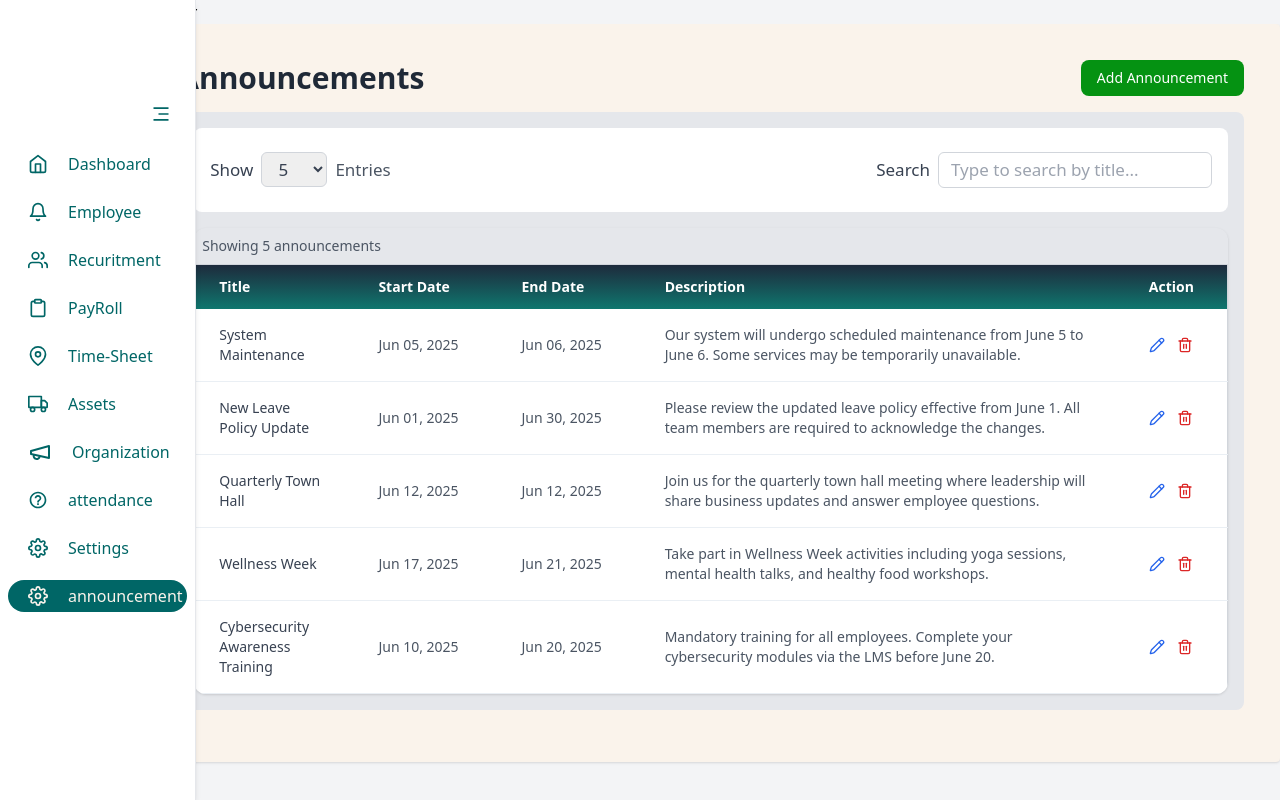
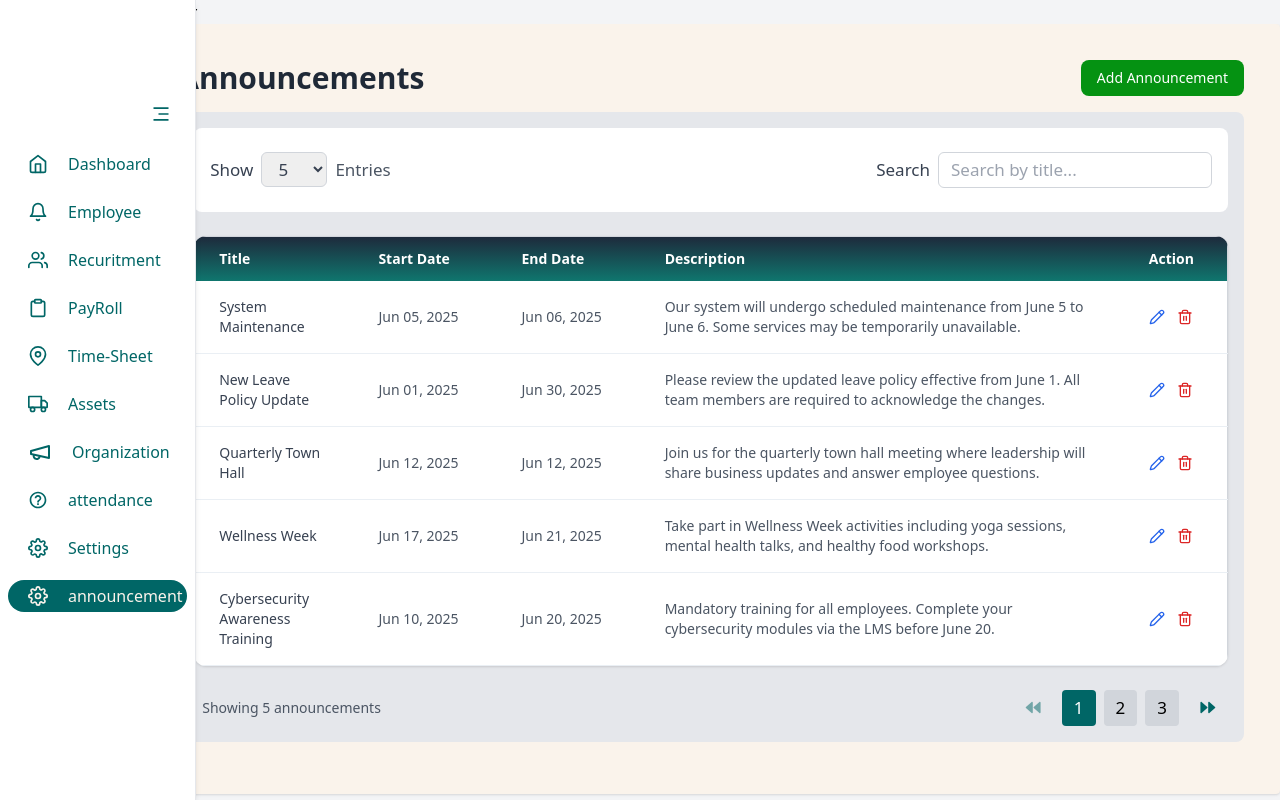
Before and after one commit to SMS-ReactAdminPannel/hrm-hrpanel, a React (Vite) app: page /announcement in a window 1280 px wide. Built offline with nearby package versions, Linux system fonts and the light colour scheme.

Commit message:
Announcement Completed

```diff
--- a/src/components/Announcements/AnnouncementPage/AnnouncementPage.tsx
+++ b/src/components/Announcements/AnnouncementPage/AnnouncementPage.tsx
@@ -2,14 +2,24 @@ import { useState } from "react";
 import { announcements as initialAnnouncements } from "../AnnouncementDatas/AnnouncementsData";
 import AnnouncementTable from "./AnnouncementTable";
 import AnnouncementForm from "./AnnouncementForm";
+import { TbPlayerTrackNextFilled } from "react-icons/tb";
+import { TbPlayerTrackPrevFilled } from "react-icons/tb";
+
+type AnnouncementType = {
+  title: string;
+  startDate: string;
+  endDate: string;
+  description: string;
+};
 
 const Announcement = () => {
-  const [entriesToShow, setEntriesToShow] = useState(5);
+  const [entriesPerPage, setEntriesPerPage] = useState(5);
+  const [currentPage, setCurrentPage] = useState(1);
   const [searchTerm, setSearchTerm] = useState("");
-  const [data, setData] = useState(initialAnnouncements);
+  const [data, setData] = useState<AnnouncementType[]>(initialAnnouncements);
   const [showModal, setShowModal] = useState(false);
-
-  const [formData, setFormData] = useState({
+  const [editIndex, setEditIndex] = useState<number | null>(null);
+  const [formData, setFormData] = useState<AnnouncementType>({
     title: "",
     startDate: "",
     endDate: "",
@@ -19,13 +29,48 @@ const Announcement = () => {
   const filtered = data.filter((item) =>
     item.title.toLowerCase().includes(searchTerm.toLowerCase())
   );
-  const sliced = filtered.slice(0, entriesToShow);
+  const totalPages = Math.ceil(filtered.length / entriesPerPage);
+  const startIndex = (currentPage - 1) * entriesPerPage;
+  const currentData = filtered.slice(startIndex, startIndex + entriesPerPage);
 
-  const handleAddAnnouncement = (e: React.FormEvent) => {
+  const handleAddOrUpdate = (e: React.FormEvent) => {
     e.preventDefault();
-    setData((prev) => [...prev, formData]);
+    if (editIndex !== null) {
+      const updated = [...data];
+      updated[editIndex] = formData;
+      setData(updated);
+    } else {
+      setData((prev) => [...prev, formData]);
+    }
     setFormData({ title: "", startDate: "", endDate: "", description: "" });
+    setEditIndex(null);
     setShowModal(false);
+    setCurrentPage(1);
+  };
+
+  const handleEdit = (announcement: AnnouncementType, index: number) => {
+    const globalIndex = (currentPage - 1) * entriesPerPage + index;
+    setFormData(announcement);
+    setEditIndex(globalIndex);
+    setShowModal(true);
+  };
+
+  const handleDelete = (index: number) => {
+    const updated = [...data];
+    updated.splice(index, 1);
+    setData(updated);
+  };
+
+
+  const handlePageChange = (page: number) => {
+    if (page >= 1 && page <= totalPages) {
+      setCurrentPage(page);
+    }
+  };
+
+  const handleEntriesChange = (e: React.ChangeEvent<HTMLSelectElement>) => {
+    setEntriesPerPage(Number(e.target.value));
+    setCurrentPage(1);
   };
 
   return (
@@ -33,66 +78,102 @@ const Announcement = () => {
       <section className="flex justify-between items-center mb-4">
         <h1 className="text-3xl font-semibold text-gray-800">Announcements</h1>
         <button
-          onClick={() => setShowModal(true)}
+          onClick={() => {
+            setShowModal(true);
+            setFormData({ title: "", startDate: "", endDate: "", description: "" });
+            setEditIndex(null);
+          }}
           className="bg-[#059212] text-white hover:bg-[#006666] px-4 py-2 rounded-lg text-sm font-medium"
         >
           Add Announcement
         </button>
       </section>
 
-      {showModal && (
-        <div className="fixed inset-0 z-50 flex items-center justify-center bg-black/40">
-          <div className="bg-gray-200 w-full max-w-xl rounded-lg p-6 shadow-lg animate-fade-in">
-            <h2 className="text-xl font-semibold text-gray-800 mb-4">
-              Add New Announcement
-            </h2>
-
-            <AnnouncementForm
-              formData={formData}
-              onChange={(field, value) => setFormData({ ...formData, [field]: value })}
-              onSubmit={handleAddAnnouncement}
-              onCancel={() => setShowModal(false)}
-            />
-          </div>
-        </div>
-      )}
-
       <div className="my-4 p-4 rounded-lg bg-gray-200">
         <section className="flex justify-between gap-4 py-6 bg-white rounded-lg px-4">
           <aside className="flex items-center gap-2 text-gray-700">
-            <label htmlFor="entries" className="font-medium">
-              Show
-            </label>
+            <label htmlFor="entries" className="font-medium">Show</label>
             <select
               id="entries"
-              value={entriesToShow}
-              onChange={(e) => setEntriesToShow(Number(e.target.value))}
-              className="border border-gray-300 rounded-md px-3 py-1 focus:outline-none focus:ring-2 focus:ring-[#059212]"
+              value={entriesPerPage}
+              onChange={handleEntriesChange}
+              className="border border-gray-300 rounded-md px-3 py-1 focus:outline-none focus:ring-2 focus:ring-[#006666]"
             >
-              <option value={5}>5</option>
-              <option value={10}>10</option>
-              <option value={25}>25</option>
-              <option value={50}>50</option>
+              <option value="5">5</option>
+              <option value="10">10</option>
+              <option value="25">25</option>
+              <option value="50">50</option>
             </select>
             <span className="text-gray-600">Entries</span>
           </aside>
 
           <aside className="flex items-center gap-2 text-gray-700">
-            <label htmlFor="search" className="font-medium">
-              Search
-            </label>
+            <label htmlFor="search" className="font-medium">Search</label>
             <input
               id="search"
               type="text"
               value={searchTerm}
-              onChange={(e) => setSearchTerm(e.target.value)}
-              placeholder="Type to search by title..."
-              className="border border-gray-300 rounded-md px-3 py-1 focus:outline-none focus:ring-2 focus:ring-[#059212]"
+              onChange={(e) => {
+                setSearchTerm(e.target.value);
+                setCurrentPage(1);
+              }}
+              placeholder="Search by title..."
+              className="border border-gray-300 rounded-md px-3 py-1 focus:outline-none focus:ring-2 focus:ring-[#006666]"
             />
           </aside>
         </section>
 
-        <AnnouncementTable data={sliced} />
+        {showModal && (
+          <AnnouncementForm
+            formData={formData}
+            setFormData={setFormData}
+            onSubmit={handleAddOrUpdate}
+            onClose={() => {
+              setShowModal(false);
+              setEditIndex(null);
+            }}
+            isEditing={editIndex !== null}
+          />
+        )}
+        <AnnouncementTable data={currentData} onEdit={handleEdit} onDelete={handleDelete} />
+
+        {totalPages > 1 && (
+          <div className="flex justify-between mt-4">
+            <div className="text-sm text-gray-600 p-2">
+              Showing {currentData.length} announcements
+            </div>
+            <div className="flex gap-2">
+              <button
+                title="previous"
+                onClick={() => handlePageChange(currentPage - 1)}
+                disabled={currentPage === 1}
+                className="px-3 py-1 rounded hover:bg-gray-400 text-[#006666] disabled:opacity-50"
+              >
+                <TbPlayerTrackPrevFilled />
+              </button>
+              {[...Array(totalPages)].map((_, i) => (
+                <button
+                  key={i}
+                  onClick={() => handlePageChange(i + 1)}
+                  className={`px-3 py-1 rounded ${currentPage === i + 1
+                    ? "bg-[#006666] text-white"
+                    : "bg-gray-300 hover:bg-gray-400"
+                    }`}
+                >
+                  {i + 1}
+                </button>
+              ))}
+              <button
+                title="Next"
+                onClick={() => handlePageChange(currentPage + 1)}
+                disabled={currentPage === totalPages}
+                className="px-3 py-1 rounded hover:bg-gray-400 disabled:opacity-50 text-[#006666]"
+              >
+                <TbPlayerTrackNextFilled />
+              </button>
+            </div>
+          </div>
+        )}
       </div>
     </div>
   );
--- a/src/components/Announcements/AnnouncementPage/AnnouncementTable.tsx
+++ b/src/components/Announcements/AnnouncementPage/AnnouncementTable.tsx
@@ -9,14 +9,13 @@ type Announcement = {
 
 type AnnouncementTableProps = {
   data: Announcement[];
+  onEdit: (announcement: Announcement, index: number) => void;
+  onDelete: (index: number) => void;
 };
 
-const AnnouncementTable = ({ data }: AnnouncementTableProps) => {
+const AnnouncementTable = ({ data, onEdit, onDelete }: AnnouncementTableProps) => {
   return (
-    <div className="overflow-x-auto rounded-xl shadow mt-4">
-      <div className="text-sm text-gray-600 p-2">
-        Showing {data.length} {data.length === 1 ? "announcement" : "announcements"}
-      </div>
+    <div className="overflow-x-auto rounded-xl shadow my-6">
       <table className="min-w-full table-fixed border-collapse border border-gray-300 text-sm bg-white">
         <thead className="bg-gradient-to-r from-slate-800 to-teal-700 text-white">
           <tr>
@@ -43,10 +42,18 @@ const AnnouncementTable = ({ data }: AnnouncementTableProps) => {
               </td>
               <td className="px-6 py-4 text-center">
                 <div className="flex justify-center gap-3">
-                  <button className="text-blue-600 hover:text-blue-800" title="Edit">
+                  <button
+                    className="text-blue-600 hover:text-blue-800"
+                    title="Edit"
+                    onClick={() => onEdit(item, index)}
+                  >
                     <Pencil size={16} />
                   </button>
-                  <button className="text-red-600 hover:text-red-800" title="Delete">
+                  <button
+                    className="text-red-600 hover:text-red-800"
+                    title="Delete"
+                    onClick={()=>onDelete(index)}
+                    >
                     <Trash2 size={16} />
                   </button>
                 </div>
@@ -56,6 +63,7 @@ const AnnouncementTable = ({ data }: AnnouncementTableProps) => {
         </tbody>
       </table>
     </div>
+
   );
 };
 
```
Also changed, not shown: src/components/Announcements/AnnouncementDatas/AnnouncementsData.tsx (+54 -0 lines), src/components/Announcements/AnnouncementPage/AnnouncementForm.tsx (+27 -16 lines).
